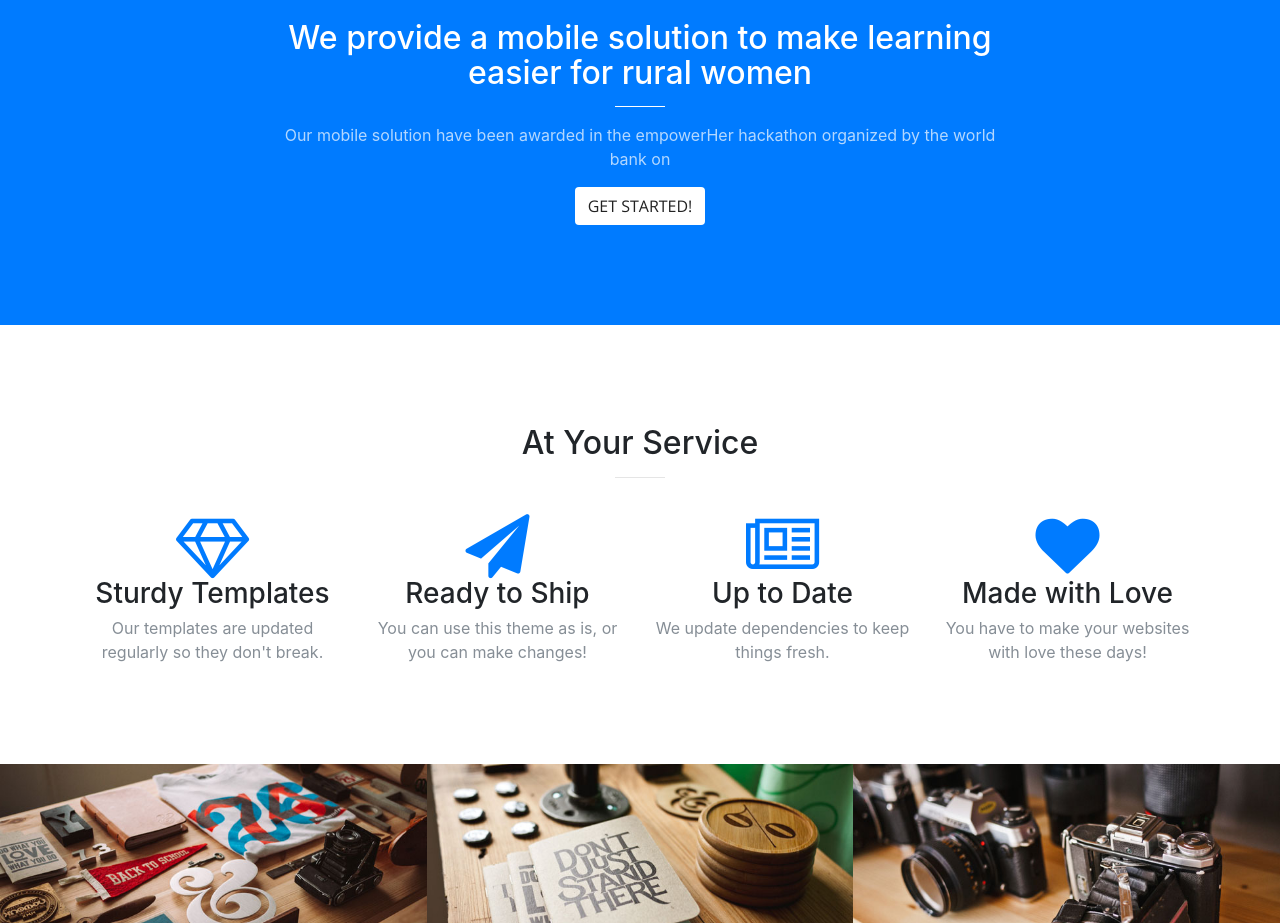
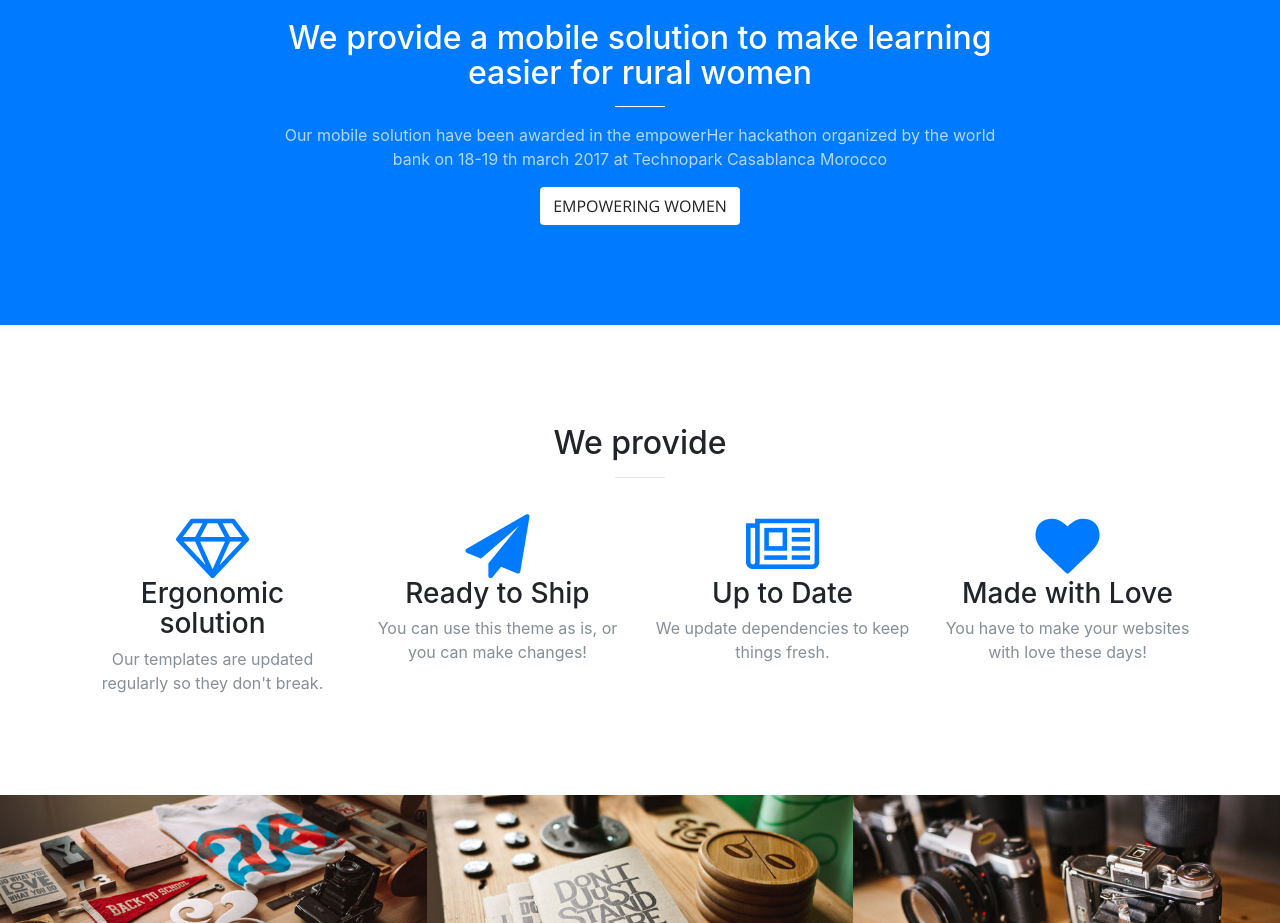
Before and after one commit to DevGoodlink/empowerher, a website with bundled scripts: page index.html in a window 1280 px wide. Shown: the part 880-1803 px from the top of the page. Built offline with nearby package versions, Linux system fonts and the light colour scheme.

Commit message:
another try

```diff
--- a/index.html
+++ b/index.html
@@ -71,8 +71,8 @@
           <div class="col-lg-8 mx-auto text-center">
             <h2 class="section-heading text-white">We provide a mobile solution to make learning easier for rural women</h2>
             <hr class="light">
-            <p class="text-faded">Our mobile solution have been awarded in the empowerHer hackathon organized by the world bank on </p>
-            <a class="btn btn-default btn-xl js-scroll-trigger" href="#services">Get Started!</a>
+            <p class="text-faded">Our mobile solution have been awarded in the empowerHer hackathon organized by the world bank on 18-19 th march 2017 at Technopark Casablanca Morocco</p>
+            <a class="btn btn-default btn-xl js-scroll-trigger" href="#services">Empowering women</a>
           </div>
         </div>
       </div>
@@ -82,7 +82,7 @@
       <div class="container">
         <div class="row">
           <div class="col-lg-12 text-center">
-            <h2 class="section-heading">At Your Service</h2>
+            <h2 class="section-heading">We provide</h2>
             <hr class="primary">
           </div>
         </div>
@@ -92,7 +92,7 @@
           <div class="col-lg-3 col-md-6 text-center">
             <div class="service-box">
               <i class="fa fa-4x fa-diamond text-primary sr-icons"></i>
-              <h3>Sturdy Templates</h3>
+              <h3>Ergonomic solution</h3>
               <p class="text-muted">Our templates are updated regularly so they don't break.</p>
             </div>
           </div>
```
